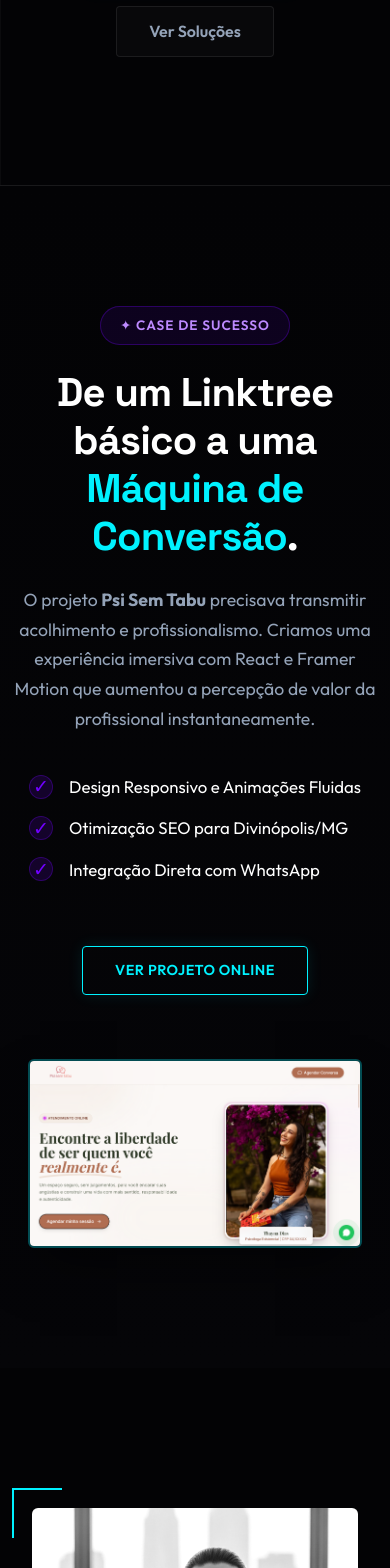
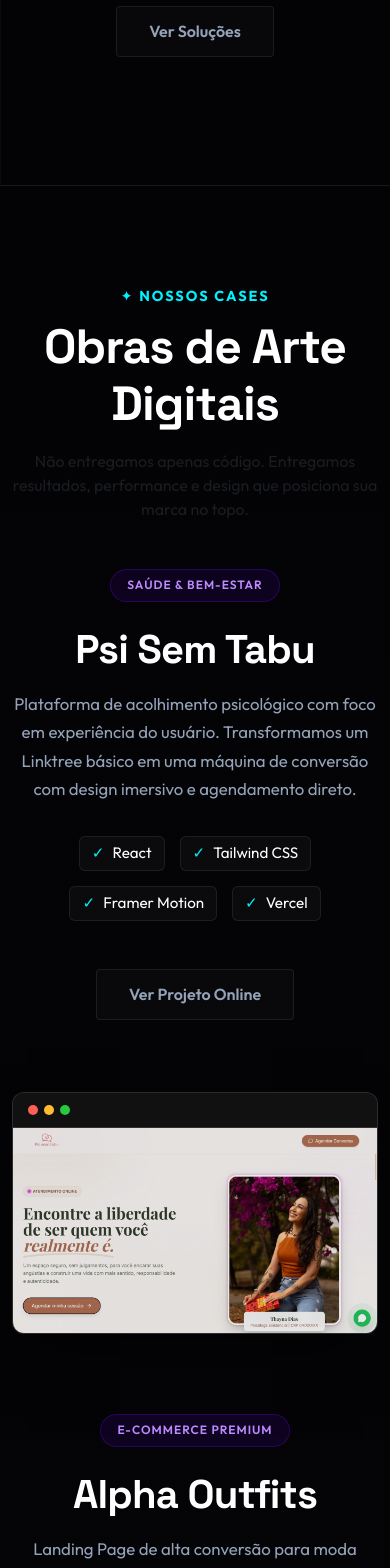
Before and after one commit to anderson190593/cortex-solucoes, a React (Vite) app: page / in a window 390 px wide. Shown: the part 3753-5321 px from the top of the page. Built offline with nearby package versions, Linux system fonts and the light colour scheme.

Commit message:
Portifolio refactor

```diff
--- a/index.html
+++ b/index.html
@@ -4,7 +4,7 @@
     <meta charset="UTF-8" />
 
     <meta name="viewport" content="width=device-width, initial-scale=1.0" />
-    <meta name="description" content="Cortex Soluções - Desenvolvimento de Software, Sites de Alta Conversão e Sistemas Web Futuristas." />
+    <meta name="description" content="Cortex Soluções: Desenvolvimento de Sites de Alta Conversão, Landing Pages e Sistemas Web em Divinópolis e Região. Transforme seu negócio digitalmente." />
 
     <link rel="icon" type="image/svg+xml" href="/vite.svg" />
 
--- a/src/components/Portfolio/Portfolio.css
+++ b/src/components/Portfolio/Portfolio.css
@@ -1,21 +1,44 @@
 /* src/components/Portfolio/Portfolio.css */
 
 .portfolio-section {
-  padding: 120px 0;
+  padding: 100px 0;
   border-top: 1px solid var(--border-subtle);
   background: linear-gradient(to bottom, var(--bg-deep), #050508);
 }
 
-/* A Tag "Nossos Projetos" */
+.portfolio-header-tag {
+  color: var(--primary);
+  font-weight: 700;
+  text-transform: uppercase;
+  letter-spacing: 2px;
+  font-size: 0.9rem;
+  margin-bottom: 10px;
+}
+
+.section-title {
+  font-size: 3rem;
+  margin-bottom: 1rem;
+}
+
+/* Espaçamento entre projetos */
+.project-row {
+  margin-bottom: 8rem; /* Espaço generoso entre um case e outro */
+}
+
+.project-row:last-child {
+  margin-bottom: 0;
+}
+
+/* Tags e Títulos */
 .portfolio-tag {
   display: inline-block;
-  padding: 0.5rem 1.2rem;
+  padding: 0.4rem 1rem;
   background: rgba(112, 0, 255, 0.1);
   border: 1px solid rgba(112, 0, 255, 0.3);
   border-radius: 50px;
-  color: #bd8aff;
+  color: #bd8aff; /* Tom roxo claro */
   font-weight: 600;
-  font-size: 0.85rem;
+  font-size: 0.75rem;
   margin-bottom: 1.5rem;
   text-transform: uppercase;
   letter-spacing: 1px;
@@ -23,89 +46,112 @@
 
 .portfolio-title {
   font-family: var(--font-heading);
-  font-size: 3rem;
+  font-size: 2.5rem;
   line-height: 1.2;
-  margin-bottom: 1.5rem;
+  margin-bottom: 1rem;
   color: var(--text-main);
 }
 
 .portfolio-subtitle {
-  font-size: 1.1rem;
+  font-size: 1.05rem;
   color: var(--text-muted);
   line-height: 1.7;
-  margin-bottom: 2.5rem;
+  margin-bottom: 2rem;
 }
 
-/* Lista de Checks */
+/* Lista de Tecnologias */
 .portfolio-checks {
   list-style: none;
   padding-left: 0;
   margin-bottom: 2rem;
+  display: flex;
+  flex-wrap: wrap;
+  gap: 15px;
 }
 
 .portfolio-checks li {
   color: var(--text-main);
-  font-size: 1.05rem;
-  margin-bottom: 1rem;
+  font-size: 0.95rem;
+  background: rgba(255, 255, 255, 0.03);
+  padding: 5px 12px;
+  border-radius: 6px;
+  border: 1px solid var(--border-subtle);
   display: flex;
   align-items: center;
 }
 
 .portfolio-checks li span {
-  color: var(--secondary); /* Roxo Neon */
+  color: var(--primary); /* Ciano Neon */
   font-weight: bold;
-  font-size: 1.2rem;
-  margin-right: 1rem;
-
-  /* Círculo em volta do check */
-  display: inline-flex;
-  align-items: center;
-  justify-content: center;
-  width: 24px;
-  height: 24px;
-  background: rgba(112, 0, 255, 0.15);
-  border-radius: 50%;
-  border: 1px solid rgba(112, 0, 255, 0.3);
+  margin-right: 8px;
 }
 
-/* Imagem do Case */
+/* Mockup do Browser (A Moldura da Imagem) */
 .portfolio-visual {
   position: relative;
-  /* REMOVIDO: O ::before que criava a borda extra foi deletado daqui para limpar o visual */
+  transition: transform 0.5s ease;
 }
 
-.portfolio-visual .img-fluid {
-  position: relative;
-  z-index: 1;
-  border-radius: 12px;
-  border: 1px solid var(--border-subtle); /* Borda sutil padrão, igual às outras */
-  box-shadow: 0 25px 50px -12px var(--shadow-color);
-  transition: transform 0.4s ease;
+.portfolio-visual:hover {
+  transform: translateY(-10px);
 }
 
-.portfolio-visual:hover .img-fluid {
-  transform: scale(1.02) translateY(-5px); /* Efeito de "descolar" do fundo */
-  border-color: var(--secondary);
+.browser-mockup {
+  background: #1a1a1a;
+  border-radius: 12px;
+  border: 1px solid var(--border-subtle);
+  overflow: hidden;
+  box-shadow: 0 30px 60px -15px rgba(0, 0, 0, 0.6);
 }
 
-/* --- RESPONSIVIDADE (Correção do Layout Mobile) --- */
+.browser-dots {
+  padding: 12px 15px;
+  background: #111;
+  display: flex;
+  gap: 6px;
+  border-bottom: 1px solid #333;
+}
+
+.browser-dots span {
+  width: 10px;
+  height: 10px;
+  border-radius: 50%;
+  background-color: #333;
+}
+
+.browser-dots span:nth-child(1) { background-color: #ff5f56; } /* Vermelho Mac */
+.browser-dots span:nth-child(2) { background-color: #ffbd2e; } /* Amarelo Mac */
+.browser-dots span:nth-child(3) { background-color: #27c93f; } /* Verde Mac */
+
+.browser-mockup img {
+  display: block;
+  width: 100%;
+  height: auto;
+  opacity: 0.9;
+  transition: opacity 0.3s;
+}
+
+.portfolio-visual:hover .browser-mockup img {
+  opacity: 1;
+}
+
+/* Responsividade */
 @media (max-width: 991px) {
-  .portfolio-section {
-    text-align: center; /* Centraliza textos */
+  .project-row {
+    text-align: center;
+    margin-bottom: 5rem;
   }
 
   .portfolio-checks {
-    display: inline-block; /* Mantém os checks alinhados visualmente */
-    text-align: left;
+    justify-content: center;
   }
 
-  /* AQUI ESTÁ A CORREÇÃO DA SOBREPOSIÇÃO */
   .portfolio-visual {
-    margin-top: 4rem; /* Empurra a imagem para baixo, separando do botão */
-    padding: 0 1rem;  /* Garante que não encoste nas bordas da tela */
+    margin-top: 3rem;
   }
 
-  .portfolio-title {
-    font-size: 2.5rem;
+  /* Remove o ZigZag no mobile para ficar tudo um embaixo do outro */
+  .flex-row-reverse {
+    flex-direction: row !important;
   }
 }
--- a/src/components/Portfolio/Portfolio.jsx
+++ b/src/components/Portfolio/Portfolio.jsx
@@ -1,59 +1,88 @@
 // src/components/Portfolio/Portfolio.jsx
+import React from 'react';
+import './Portfolio.css';
 
-import React from "react";
-import "./Portfolio.css";
+const projects = [
+  {
+    id: 1,
+    tag: "Saúde & Bem-estar",
+    title: "Psi Sem Tabu",
+    description: "Plataforma de acolhimento psicológico com foco em experiência do usuário. Transformamos um Linktree básico em uma máquina de conversão com design imersivo e agendamento direto.",
+    techs: ["React", "Tailwind CSS", "Framer Motion", "Vercel"],
+    link: "https://psi-sem-tabu.vercel.app/",
+    image: "/case-psi.png", // Certifique-se que esta imagem existe na pasta public
+    reverse: false // Texto na esquerda, Imagem na direita
+  },
+  {
+    id: 2,
+    tag: "E-commerce Premium",
+    title: "Alpha Outfits",
+    description: "Landing Page de alta conversão para moda masculina. Integração inteligente de carrinho de compras com checkout automático via WhatsApp, focado em fechar vendas rapidamente.",
+    techs: ["HTML5 Semântico", "CSS3 Customizado", "JavaScript ES6+", "Bootstrap 5"],
+    link: "https://www.alphaoltfits.me/",
+    image: "/case-alpha.png", // A imagem que você vai salvar agora
+    reverse: true // Imagem na esquerda, Texto na direita (Zig-Zag)
+  }
+];
 
 const Portfolio = () => {
   return (
     <section id="portfolio" className="portfolio-section">
       <div className="container">
-        <div className="row align-items-center">
-          <div className="col-lg-5">
-            <div className="portfolio-tag">✦ Case de Sucesso</div>
-            <h2 className="portfolio-title">
-              De um Linktree básico a uma{" "}
-              <span style={{ color: "var(--primary)" }}>
-                Máquina de Conversão
-              </span>
-              .
-            </h2>
-            <p className="portfolio-subtitle">
-              O projeto <strong>Psi Sem Tabu</strong> precisava transmitir
-              acolhimento e profissionalismo. Criamos uma experiência imersiva
-              com React e Framer Motion que aumentou a percepção de valor da
-              profissional instantaneamente.
+
+        {/* Cabeçalho da Seção */}
+        <div className="text-center mb-5">
+          <div className="portfolio-header-tag">✦ Nossos Cases</div>
+          <h2 className="section-title mb-3">Obras de Arte Digitais</h2>
+          <p className="text-muted" style={{maxWidth: '600px', margin: '0 auto'}}>
+            Não entregamos apenas código. Entregamos resultados, performance e design que posiciona sua marca no topo.
           </p>
+        </div>
+
+        {/* Loop dos Projetos */}
+        <div className="portfolio-list">
+          {projects.map((project) => (
+            <div key={project.id} className={`row align-items-center project-row ${project.reverse ? 'flex-row-reverse' : ''}`}>
+
+              {/* Texto do Projeto */}
+              <div className="col-lg-5 mb-4 mb-lg-0">
+                <div className="project-content">
+                  <div className="portfolio-tag">{project.tag}</div>
+                  <h3 className="portfolio-title">{project.title}</h3>
+                  <p className="portfolio-subtitle">{project.description}</p>
+
                   <ul className="portfolio-checks">
-              <li>
-                <span>✓</span> Design Responsivo e Animações Fluidas
-              </li>
-              <li>
-                <span>✓</span> Otimização SEO para Divinópolis/MG
-              </li>
-              <li>
-                <span>✓</span> Integração Direta com WhatsApp
-              </li>
+                    {project.techs.map((tech, index) => (
+                      <li key={index}><span>✓</span> {tech}</li>
+                    ))}
                   </ul>
-            <a
-              href="https://psi-sem-tabu.vercel.app/"
-              target="_blank"
-              className="btn btn-primary mt-3"
-            >
+
+                  <a href={project.link} target="_blank" rel="noopener noreferrer" className="btn btn-outline-primary mt-3">
                     Ver Projeto Online
                   </a>
                 </div>
+              </div>
+
+              {/* Imagem do Projeto */}
               <div className="col-lg-6 offset-lg-1">
                 <div className="portfolio-visual">
-              {/* Aqui vai o print real do site dela */}
+                  <div className="browser-mockup">
+                    <div className="browser-dots">
+                      <span></span><span></span><span></span>
+                    </div>
                     <img
-                src="/case-psi.png"
-                alt="Case Psi Sem Tabu"
-                className="img-fluid rounded"
-                style={{ border: "2px solid var(--border-active)" }}
+                      src={project.image}
+                      alt={`Case ${project.title}`}
+                      className="img-fluid"
                     />
                   </div>
                 </div>
               </div>
+
+            </div>
+          ))}
+        </div>
+
       </div>
     </section>
   );
```
Also changed, not shown: public/case-alpha.png (added). Lines whose indentation alone changed are shown as unchanged.
